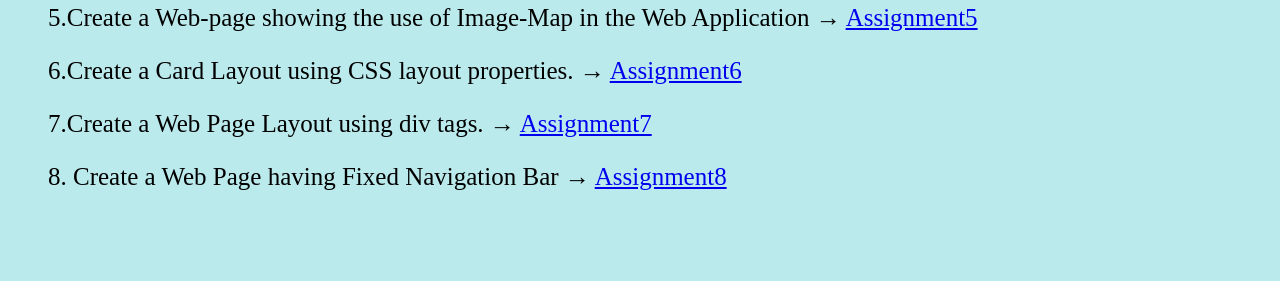
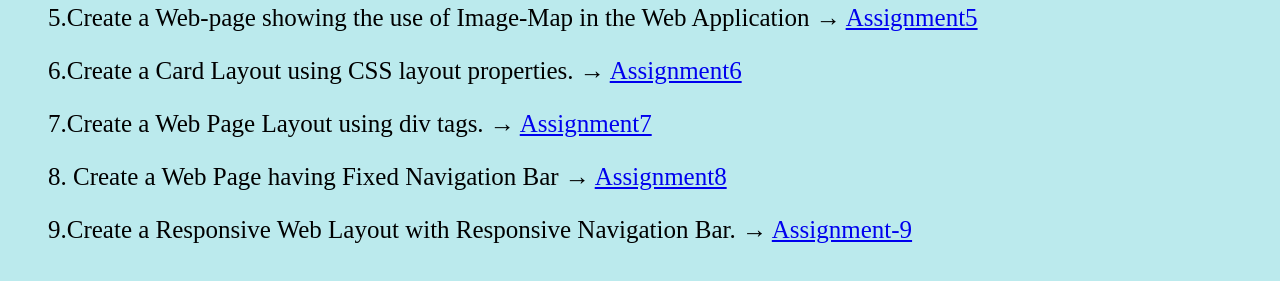
Before and after one commit to Goldimaur/Assignment_Fullstack, a plain HTML site: page index.html in a window 1280 px wide. Shown: the part 431-712 px from the top of the page. Drawn offline with Linux system fonts and the light colour scheme.

Commit message:
index page updated

```diff
--- a/index.html
+++ b/index.html
@@ -33,6 +33,8 @@
                 href="./Page/assignment7.html"> Assignment7</a></p>
         <p style="font-size: 25px;"> 8. Create a Web Page having Fixed Navigation Bar → <a
                 href="./Page/assignment8.html"> Assignment8</a></p>
+        <p style="font-size: 25px;"> 9.Create a Responsive Web Layout with Responsive Navigation Bar. → <a
+            href="./Page/assignment9.html"> Assignment-9</a></p>
 </body>
 
 </html>
```
